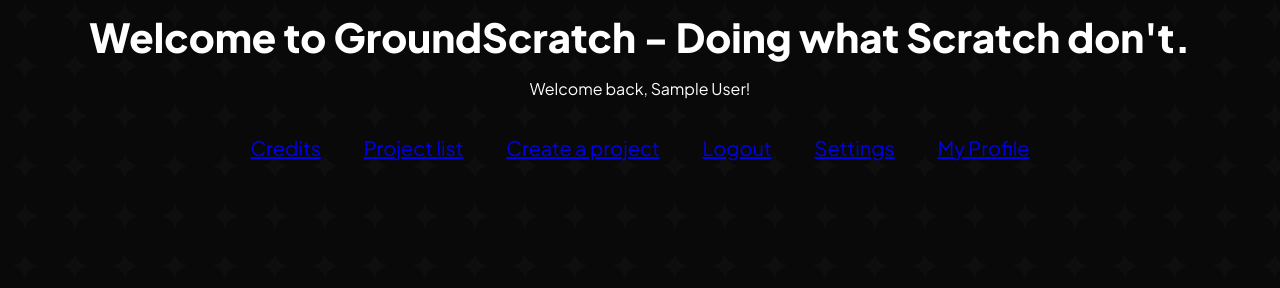
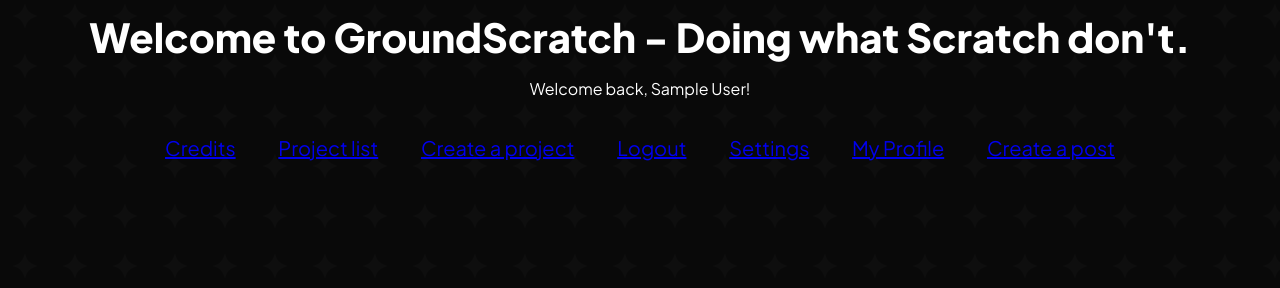
Before and after one commit to Rix565/GroundScratch, a Flask app: page / in a window 1280 px wide. Shown: the part 359-647 px from the top of the page. Run offline with Flask 2, Linux system fonts and the light colour scheme; the visitor is signed in with stand-in values (Sample User, id 1); data comes from the database, SQL or seed files in the repository.

Commit message:
Update index.html

```diff
--- a/templates/index.html
+++ b/templates/index.html
@@ -39,6 +39,9 @@
     <li class="inline" ><a href="{{ url_for('profile_page', user_id=current_user.id) }}">
       My Profile
     </a></li>
+    <li class="inline" ><a href="{{ url_for('post_page') }}">
+      Create a post
+    </a></li>
     {% endif %}
     {% if not current_user.is_authenticated %}
     <li class="inline"><a href="{{ url_for('login_page') }}">
```
